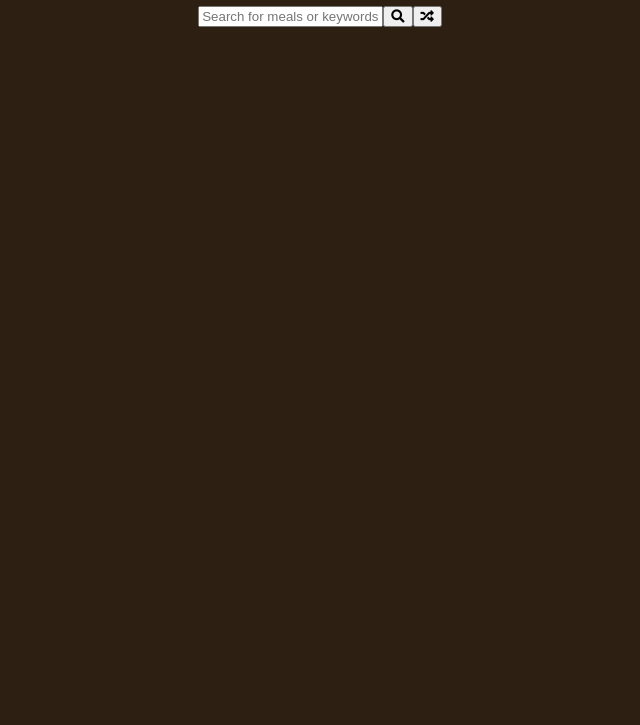
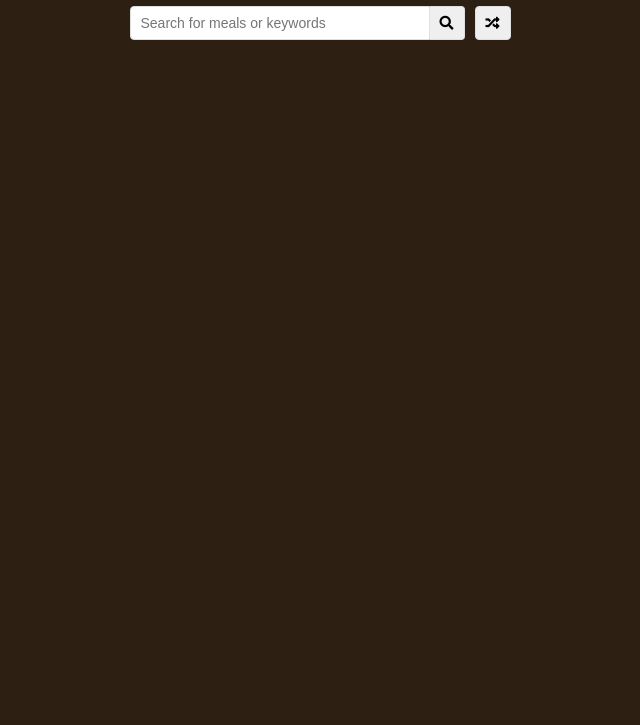
Before and after one commit to ericstober/meal-finder, a plain HTML site: page index.html in a window 1280 px wide. Shown: the part 75-800 px from the top of the page, without its empty margins (320-960 px from the left). Drawn offline with Linux system fonts and the light colour scheme.

Commit message:
added more styles

```diff
--- a/style.css
+++ b/style.css
@@ -22,3 +22,46 @@ body {
 .flex {
   display: flex;
 }
+
+input,
+button {
+  border: 1px solid #dedede;
+  border-top-left-radius: 4px;
+  border-bottom-left-radius: 4px;
+  font-size: 14px;
+  padding: 8px 10px;
+  margin: 0;
+}
+
+input[type="text"] {
+  width: 300px;
+}
+
+.search-btn {
+  cursor: pointer;
+  border-left: 0;
+  border-radius: 0;
+  border-top-right-radius: 4px;
+  border-bottom-right-radius: 4px;
+}
+
+.random-btn {
+  cursor: pointer;
+  margin-left: 10px;
+  border-top-right-radius: 4px;
+  border-bottom-right-radius: 4px;
+}
+
+@media(max-width: 800px) {
+
+}
+
+@media(max-width: 700px) {
+
+}
+
+@media(max-width: 500px) {
+  input[type="text"] {
+    width: 100%;
+  }
+}
```
